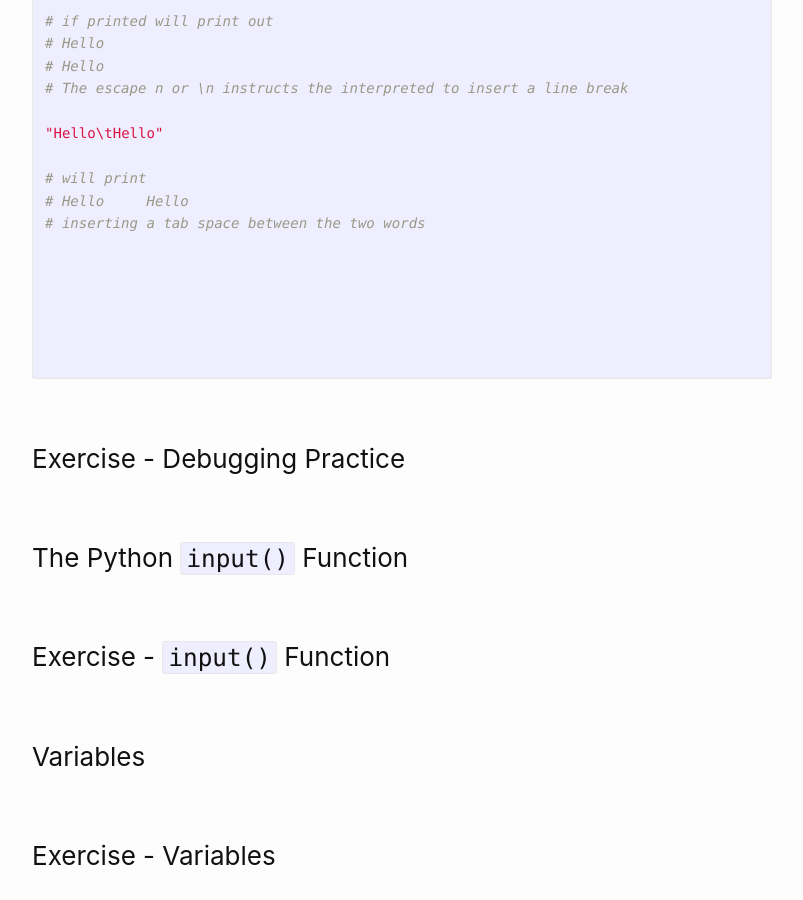
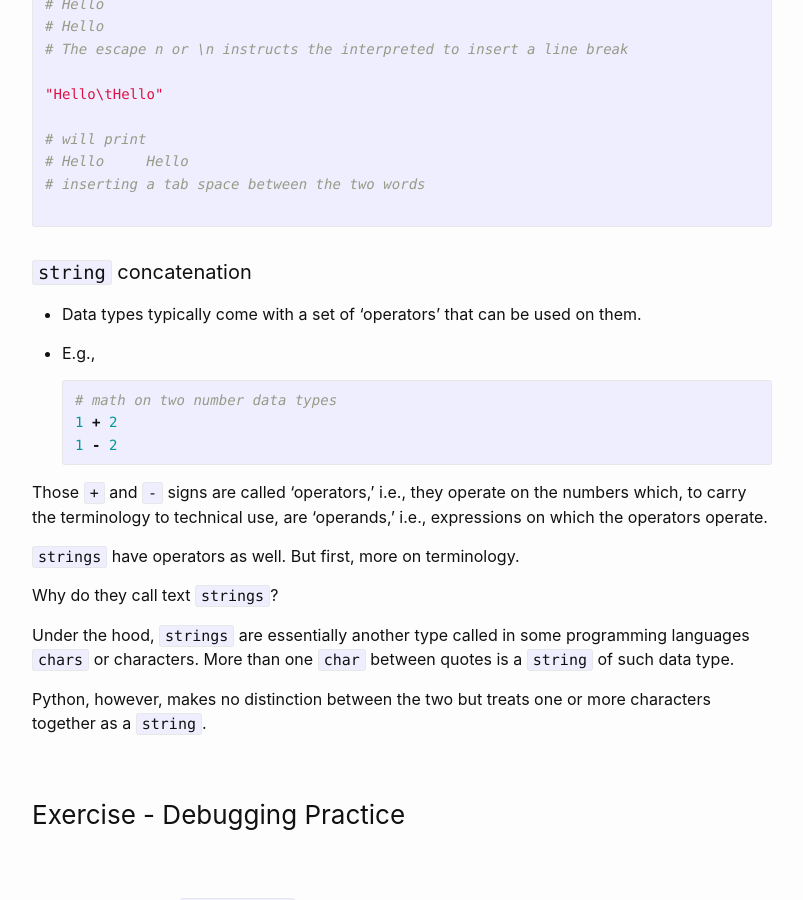
Before and after one commit to multum-non-multa/code, a Jekyll site: the page built from _posts/2021-08-18-printing-strings.md, in a window 1280 px wide and 900 px high, scrolled down 2591 px. Shown: the whole window, without its empty margins (238-1041 px from the left). Built offline with Jekyll 4.4.1, drawn with Linux system fonts in a browser that asks for light colours.

Commit message:
string and print page

````diff
--- a/_posts/2021-08-18-printing-strings.md
+++ b/_posts/2021-08-18-printing-strings.md
@@ -114,12 +114,31 @@ print('a string to print')  # ... the right it
 # Hello     Hello
 # inserting a tab space between the two words
 
+```
+
+#### `string` concatenation
+
+- Data types typically come with a set of 'operators' that can be used on them.
+
+- E.g.,
+```python
+# math on two number data types
+1 + 2
+1 - 2
+```
+
+Those `+` and `-` signs are called 'operators,' i.e., they operate on the numbers which, to carry the terminology to technical use, are 'operands,' i.e., expressions on which the operators operate.
+
+`strings` have operators as well.  But first, more on terminology.
+
+Why do they call text `strings`?
+
+Under the hood, `strings` are essentially another type called in some programming languages `chars` or characters.  More than one `char` between quotes is a `string` of such data type.
+
+Python, however, makes no distinction between the two but treats one or more characters together as a `string`.
 
 
 
-
-
-```
 
 
 
````
Also changed, not shown: other parts of _posts/2021-08-18-printing-strings.md (+1 -1 lines), 1 other file.
